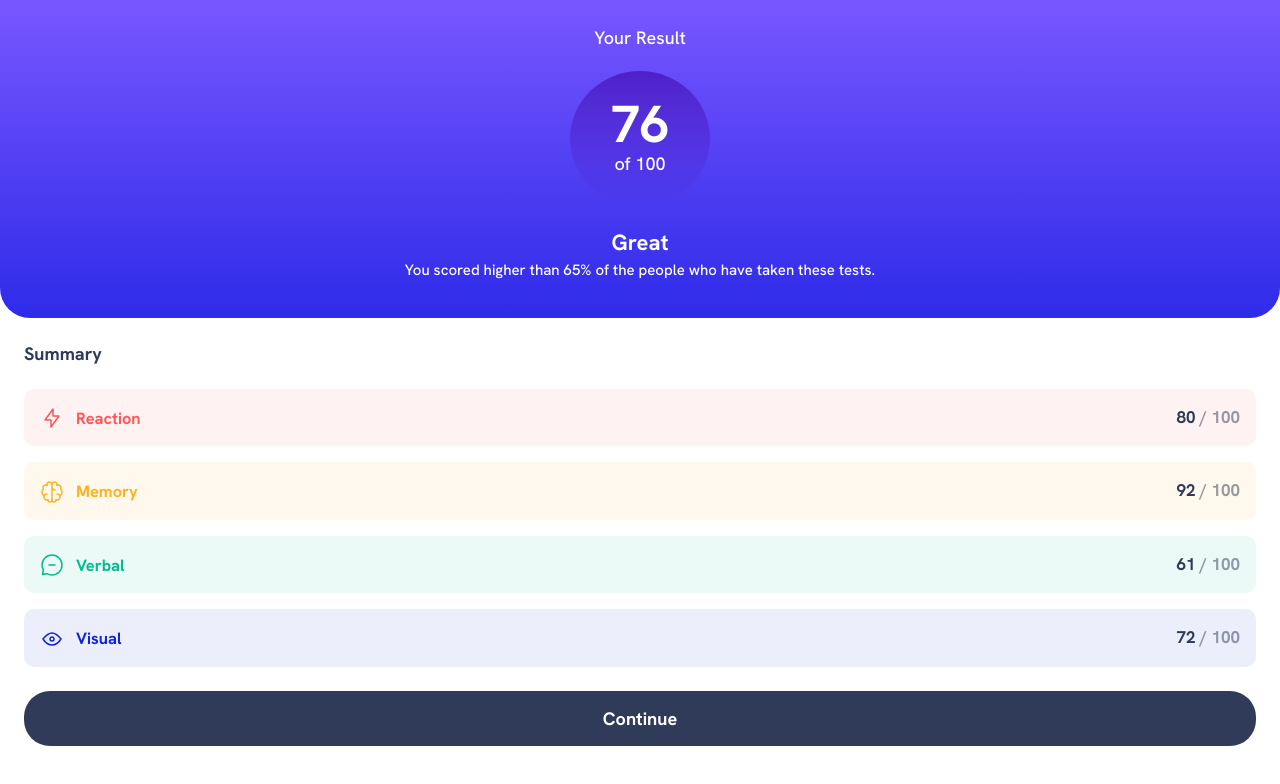
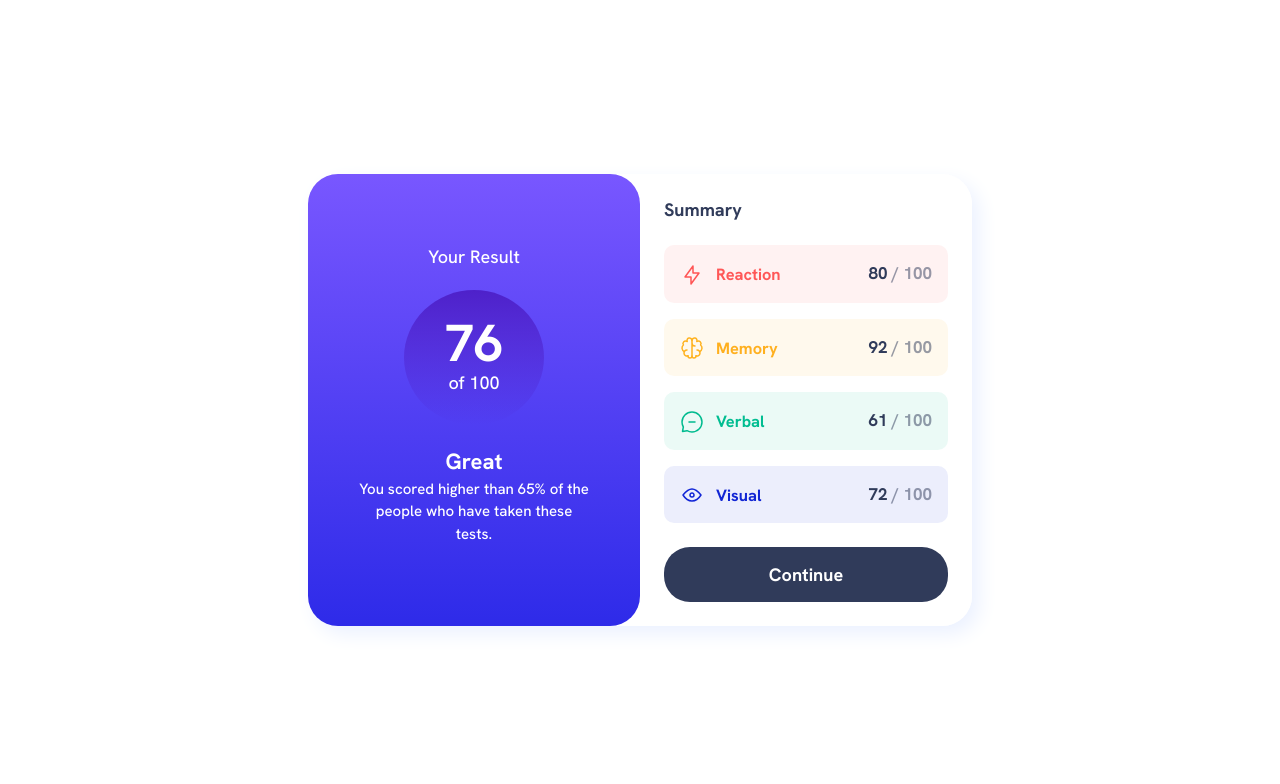
Before and after one commit to PaylemanC/frontendmentor--Angular, an Angular app: page /results-summary in a window 1280 px wide. Shown: the top 784 px of the page. Built offline with nearby package versions, Linux system fonts and the light colour scheme.

Commit message:
Adapt to desktop

```diff
--- a/src/app/newbie/results-summary/results-summary.component.scss
+++ b/src/app/newbie/results-summary/results-summary.component.scss
@@ -30,8 +30,8 @@ p {
 }
 
 .results-summary {
-  width: 100%;
-  height: 100%;
+  max-width: 664px;
+  max-height: 524px;
 }
 
 .results {
@@ -157,6 +157,28 @@ p {
   font-size: 1.8rem;
   font-weight: bold;
   margin-top: 8px;
+  &:hover, &:focus, &:active {
+    background: $light-royal-blue;
+    background: linear-gradient(0deg, $light-royal-blue 0%, $light-slate-blue 100%);
+  }
 }
 
 //Mobile: 375px, Desktop: 1440px
+@media screen and (min-width: 768px) {
+  .results-summary {
+    display: flex;
+    background-color: $white;
+    border-radius: 30px;
+    box-shadow:  7px 8px 20px $pale-blue;
+  }
+  .results {
+    display: flex;
+    justify-content: center;
+    border-radius: 30px;
+    width: 50%;
+  }
+  .summary {
+    width: 50%;
+    border-radius: 30px;
+  }
+}
```
